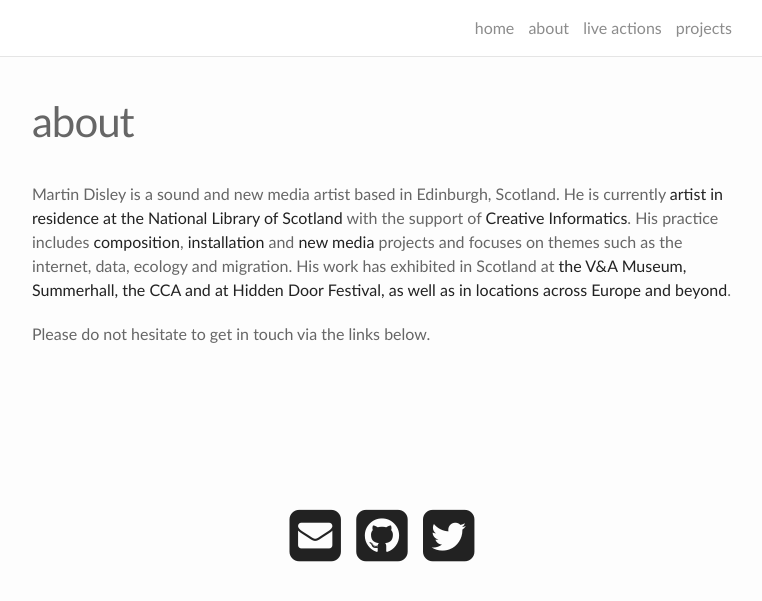
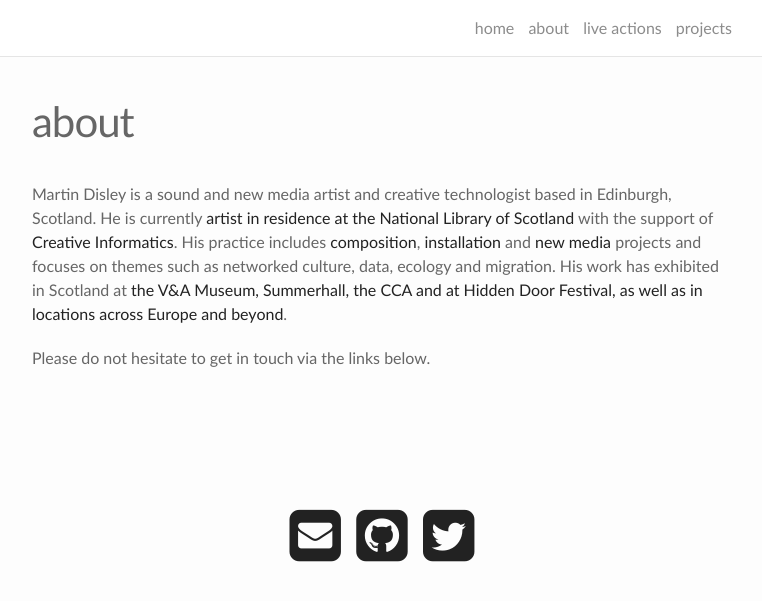
Before and after one commit to martindisley/martindisley.github.io, a Jekyll site: the page built from about.md, in a window 1280 px wide. Shown: the top 601 px of the page, without its empty margins (258-1020 px from the left). Built offline with Jekyll 4.4.1, drawn with Linux system fonts in a browser that asks for light colours; nearby versions of some CDN libraries.

Commit message:
minor edit

```diff
--- a/about.md
+++ b/about.md
@@ -6,15 +6,12 @@
 
 <!---<img class="col one right" src="/img/prof_pic.jpg">--->
 
-Martin Disley is a sound and new media artist based in Edinburgh, Scotland. He is currently [artist in residence at the National Library of Scotland](https://data.nls.uk/projects/artist-in-residence/) with the support of [Creative Informatics](https://creativeinformatics.org/showcase/meet-our-resident-entrepreneurs/). His practice includes [composition](https://www.martindisley.co.uk/portfolio/2_restnowdiehard/), [installation](https://www.martindisley.co.uk/portfolio/4_elquequeda/) and [new media](https://www.martindisley.co.uk/portfolio/3_thelisttweeted/) projects and focuses on themes such as the internet, data, ecology and migration. His work has exhibited in Scotland at [the V&A Museum, Summerhall, the CCA and at Hidden Door Festival, as well as in locations across Europe and beyond](https://www.martindisley.co.uk/live-action/).
+Martin Disley is a sound and new media artist and creative technologist based in Edinburgh, Scotland. He is currently [artist in residence at the National Library of Scotland](https://data.nls.uk/projects/artist-in-residence/) with the support of [Creative Informatics](https://creativeinformatics.org/showcase/meet-our-resident-entrepreneurs/). His practice includes [composition](https://www.martindisley.co.uk/portfolio/2_restnowdiehard/), [installation](https://www.martindisley.co.uk/portfolio/4_elquequeda/) and [new media](https://www.martindisley.co.uk/portfolio/3_thelisttweeted/) projects and focuses on themes such as networked culture, data, ecology and migration. His work has exhibited in Scotland at [the V&A Museum, Summerhall, the CCA and at Hidden Door Festival, as well as in locations across Europe and beyond](https://www.martindisley.co.uk/live-action/).
 
 Please do not hesitate to get in touch via the links below.
 
 <!---My CV can be found [here].--->
 
-
-
-<br/>
 <br/>
 <br/>
 <br/>
```
